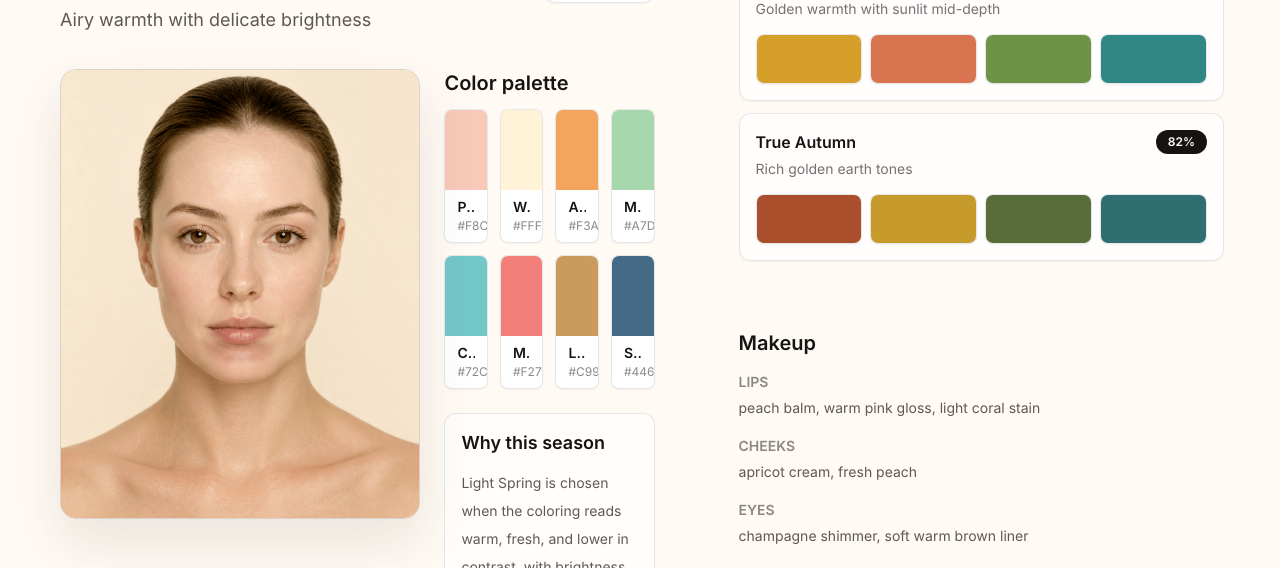
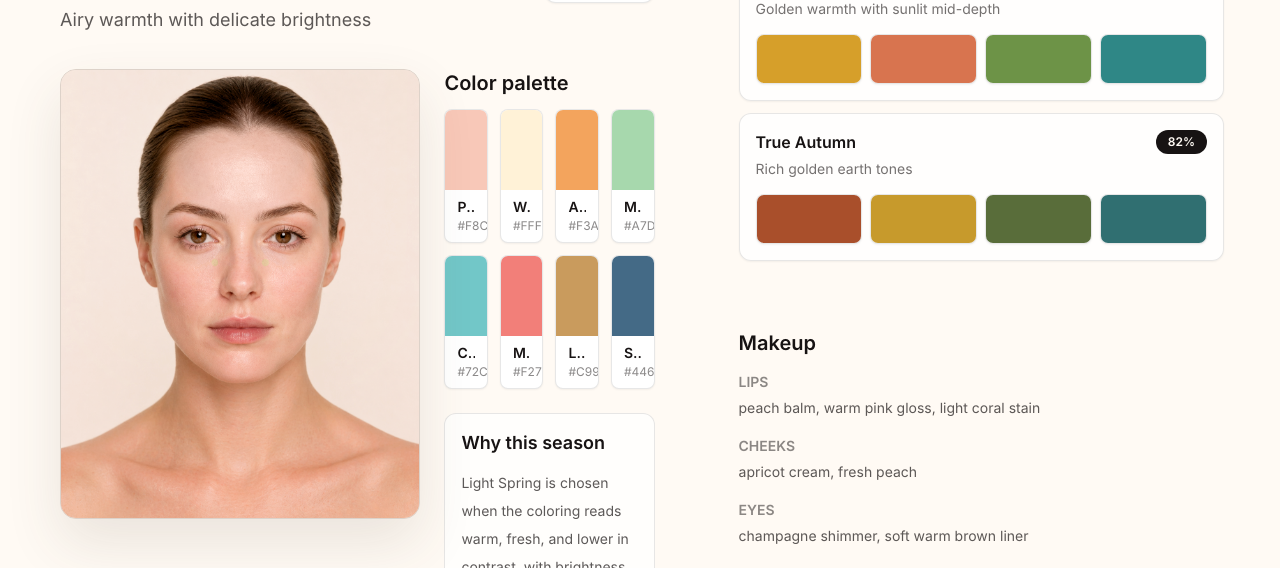
Before and after one commit to Leafpool731/Codex-Creator-Challenge, a Next.js app: page /results in a window 1280 px wide. Shown: the part 219-787 px from the top of the page. Built offline with nearby package versions, Linux system fonts and the light colour scheme.

Commit message:
Constrain portrait feature overlays

```diff
--- a/components/PortraitOverlays.tsx
+++ b/components/PortraitOverlays.tsx
@@ -1,6 +1,7 @@
 "use client";
 
 import type { CSSProperties } from "react";
+
 export type Undertone = "cool" | "neutral" | "warm" | "olive";
 
 export interface PortraitOverlaysProps {
@@ -18,7 +19,38 @@ export interface PortraitOverlaysProps {
   lightIntensity: number;
   environment: number;
   warmth: number;
+  showMasks?: boolean;
 }
+
+type FeatureMaskKey = "hair" | "leftEye" | "rightEye" | "lips";
+
+interface FeatureMaskRegion {
+  x: number;
+  y: number;
+  width: number;
+  height: number;
+}
+
+export const FEATURE_MASKS = {
+  hair: { x: 50, y: 20, width: 52, height: 34 },
+  leftEye: { x: 43, y: 43, width: 2.6, height: 2.4 },
+  rightEye: { x: 57, y: 43, width: 2.6, height: 2.4 },
+  lips: { x: 50, y: 58, width: 17, height: 4.5 }
+} satisfies Record<FeatureMaskKey, FeatureMaskRegion>;
+
+const FEATURE_SHAPES = {
+  hair:
+    "radial-gradient(ellipse 52% 62% at 50% 47%, #000 0%, #000 58%, transparent 76%)",
+  iris:
+    "radial-gradient(ellipse 52% 52% at 50% 50%, #000 0%, #000 58%, transparent 80%)",
+  lips:
+    "radial-gradient(ellipse 52% 50% at 50% 50%, #000 0%, #000 56%, transparent 82%)"
+};
+
+const EYE_MASKS: Array<[string, FeatureMaskRegion]> = [
+  ["left", FEATURE_MASKS.leftEye],
+  ["right", FEATURE_MASKS.rightEye]
+];
 
 function clamp(value: number, min = 0, max = 100): number {
   return Math.max(min, Math.min(max, value));
@@ -35,18 +67,15 @@ function maskStyle(maskImage: string): CSSProperties {
   };
 }
 
-const masks = {
-  hair:
-    "radial-gradient(ellipse 39% 22% at 50% 12%, #000 0%, #000 58%, transparent 74%)",
-  irises:
-    "radial-gradient(circle 2.15% at 42.6% 39.5%, #000 0%, #000 48%, transparent 72%), radial-gradient(circle 2.15% at 57.4% 39.5%, #000 0%, #000 48%, transparent 72%)",
-  cheeks:
-    "radial-gradient(ellipse 18% 8.5% at 38% 52%, #000 0%, #000 44%, transparent 76%), radial-gradient(ellipse 18% 8.5% at 62% 52%, #000 0%, #000 44%, transparent 76%)",
-  freckles:
-    "radial-gradient(ellipse 34% 15% at 50% 47%, #000 0%, #000 58%, transparent 100%)",
-  lips:
-    "radial-gradient(ellipse 13.5% 4.3% at 50% 62.6%, #000 0%, #000 48%, transparent 76%)"
-};
+function regionStyle(region: FeatureMaskRegion): CSSProperties {
+  return {
+    left: `${region.x}%`,
+    top: `${region.y}%`,
+    width: `${region.width}%`,
+    height: `${region.height}%`,
+    transform: "translate(-50%, -50%)"
+  };
+}
 
 export function getUndertoneOverlay(undertone: Undertone): {
   primary: string;
@@ -181,6 +210,220 @@ export function getPortraitFilter(settings: Pick<
   ].join(" ");
 }
 
+function SkinOverlay({
+  skinTone,
+  undertone,
+  skinAlpha
+}: {
+  skinTone: string;
+  undertone: ReturnType<typeof getUndertoneOverlay>;
+  skinAlpha: number;
+}) {
+  return (
+    <>
+      <div
+        className="pointer-events-none absolute inset-0"
+        style={{
+          borderRadius: "inherit",
+          backgroundColor: skinTone,
+          opacity: skinAlpha,
+          mixBlendMode: "color"
+        }}
+      />
+      <div
+        className="pointer-events-none absolute inset-0"
+        style={{
+          borderRadius: "inherit",
+          backgroundColor: undertone.primary,
+          mixBlendMode: "soft-light"
+        }}
+      />
+      <div
+        className="pointer-events-none absolute inset-0"
+        style={{
+          borderRadius: "inherit",
+          backgroundColor: undertone.secondary,
+          mixBlendMode: "overlay"
+        }}
+      />
+    </>
+  );
+}
+
+function HairOverlay({
+  color,
+  opacity
+}: {
+  color: string;
+  opacity: number;
+}) {
+  return (
+    <div
+      className="pointer-events-none absolute"
+      style={{
+        ...regionStyle(FEATURE_MASKS.hair),
+        ...maskStyle(FEATURE_SHAPES.hair),
+        backgroundColor: color,
+        borderRadius: "48% 48% 42% 42%",
+        opacity,
+        mixBlendMode: "color"
+      }}
+    />
+  );
+}
+
+function EyeOverlay({
+  color,
+  opacity
+}: {
+  color: string;
+  opacity: number;
+}) {
+  return (
+    <>
+      {EYE_MASKS.map(([key, region]) => (
+        <div
+          key={key}
+          className="pointer-events-none absolute"
+          style={{
+            ...regionStyle(region),
+            ...maskStyle(FEATURE_SHAPES.iris),
+            backgroundColor: color,
+            borderRadius: "999px",
+            opacity,
+            mixBlendMode: "color"
+          }}
+        />
+      ))}
+    </>
+  );
+}
+
+function LipOverlay({
+  color,
+  opacity
+}: {
+  color: string;
+  opacity: number;
+}) {
+  return (
+    <div
+      className="pointer-events-none absolute"
+      style={{
+        ...regionStyle(FEATURE_MASKS.lips),
+        ...maskStyle(FEATURE_SHAPES.lips),
+        backgroundColor: color,
+        borderRadius: "999px",
+        filter: "blur(1px)",
+        opacity,
+        mixBlendMode: "multiply"
+      }}
+    />
+  );
+}
+
+function BlushOverlay({ opacity }: { opacity: number }) {
+  return (
+    <div
+      className="pointer-events-none absolute inset-0"
+      style={{
+        borderRadius: "inherit",
+        backgroundColor: "rgba(211, 105, 105, 1)",
+        opacity,
+        mixBlendMode: "soft-light",
+        filter: "blur(18px)",
+        ...maskStyle(
+          "radial-gradient(ellipse 18% 8.5% at 38% 52%, #000 0%, #000 44%, transparent 76%), radial-gradient(ellipse 18% 8.5% at 62% 52%, #000 0%, #000 44%, transparent 76%)"
+        )
+      }}
+    />
+  );
+}
+
+function FrecklesOverlay({ opacity }: { opacity: number }) {
+  return (
+    <div
+      className="pointer-events-none absolute inset-0"
+      style={{
+        borderRadius: "inherit",
+        backgroundImage:
+          "radial-gradient(circle, rgba(90, 55, 35, 0.45) 0.9px, transparent 1.5px)",
+        backgroundSize: "14px 12px",
+        backgroundPosition: "center center",
+        opacity,
+        mixBlendMode: "multiply",
+        ...maskStyle(
+          "radial-gradient(ellipse 34% 15% at 50% 47%, #000 0%, #000 58%, transparent 100%)"
+        )
+      }}
+    />
+  );
+}
+
+function LightingOverlay({
+  lighting
+}: {
+  lighting: ReturnType<typeof getLightingOverlay>;
+}) {
+  return (
+    <>
+      <div
+        className="pointer-events-none absolute inset-0"
+        style={{
+          borderRadius: "inherit",
+          backgroundImage: lighting.gradient,
+          opacity: lighting.overlayOpacity,
+          mixBlendMode: lighting.blendMode,
+          boxShadow: lighting.vignette
+        }}
+      />
+      <div
+        className="pointer-events-none absolute inset-0"
+        style={{
+          borderRadius: "inherit",
+          backgroundColor: lighting.tint,
+          mixBlendMode: "soft-light",
+          opacity: 0.92
+        }}
+      />
+    </>
+  );
+}
+
+function FeatureMaskDebug() {
+  return (
+    <>
+      <div
+        className="pointer-events-none absolute"
+        style={{
+          ...regionStyle(FEATURE_MASKS.hair),
+          ...maskStyle(FEATURE_SHAPES.hair),
+          backgroundColor: "rgba(255, 0, 0, 0.34)"
+        }}
+      />
+      {EYE_MASKS.map(([key, region]) => (
+        <div
+          key={key}
+          className="pointer-events-none absolute"
+          style={{
+            ...regionStyle(region),
+            ...maskStyle(FEATURE_SHAPES.iris),
+            backgroundColor: "rgba(0, 100, 255, 0.6)"
+          }}
+        />
+      ))}
+      <div
+        className="pointer-events-none absolute"
+        style={{
+          ...regionStyle(FEATURE_MASKS.lips),
+          ...maskStyle(FEATURE_SHAPES.lips),
+          backgroundColor: "rgba(0, 190, 95, 0.48)"
+        }}
+      />
+    </>
+  );
+}
+
 export function PortraitOverlays(props: PortraitOverlaysProps) {
   const depth = clamp(props.depth);
   const saturation = clamp(props.saturation);
@@ -196,125 +439,37 @@ export function PortraitOverlays(props: PortraitOverlaysProps) {
   const depthOverlayOpacity = 0.04 + depth * 0.002;
   const blushOpacity = (blush / 100) * 0.22;
   const freckleOpacity = (freckles / 100) * 0.25;
-  const lipOpacity = 0.08 + (clamp(props.lipTint ?? 44) / 100) * 0.36;
-  const hairOpacity = 0.08 + (saturation / 100) * 0.1;
-  const eyeOpacity = 0.16 + (saturation / 100) * 0.28;
+  const lipOpacity = 0.18 + (clamp(props.lipTint ?? 44) / 100) * 0.17;
+  const hairOpacity = 0.35 + (saturation / 100) * 0.2;
+  const eyeOpacity = 0.45 + (saturation / 100) * 0.3;
   const skinAlpha = Math.max(0.08, Math.min(0.34, 0.15 + depthOverlayOpacity * 0.45));
 
   return (
     <div
       className="pointer-events-none absolute inset-0"
-      style={
-        {
-          borderRadius: "inherit",
-          "--portrait-skin": props.skinTone,
-          "--portrait-hair": props.hairColor ?? "rgba(40, 29, 24, 0.32)",
-          "--portrait-eye": props.eyeColor ?? "rgba(74, 48, 31, 0.34)",
-          "--portrait-lip": props.lipColor ?? "rgba(158, 72, 78, 0.22)"
-        } as CSSProperties
-      }
+      style={{ borderRadius: "inherit" }}
     >
-      <div
-        className="absolute inset-0"
-        style={{
-          borderRadius: "inherit",
-          backgroundColor: "var(--portrait-skin)",
-          opacity: skinAlpha,
-          mixBlendMode: "color"
-        }}
+      <SkinOverlay
+        skinTone={props.skinTone}
+        undertone={undertone}
+        skinAlpha={skinAlpha}
       />
-      <div
-        className="absolute inset-0"
-        style={{
-          borderRadius: "inherit",
-          backgroundColor: undertone.primary,
-          mixBlendMode: "soft-light"
-        }}
+      <BlushOverlay opacity={blushOpacity} />
+      <FrecklesOverlay opacity={freckleOpacity} />
+      <HairOverlay
+        color={props.hairColor ?? "rgba(40, 29, 24, 0.32)"}
+        opacity={hairOpacity}
       />
-      <div
-        className="absolute inset-0"
-        style={{
-          borderRadius: "inherit",
-          backgroundColor: undertone.secondary,
-          mixBlendMode: "overlay"
-        }}
+      <EyeOverlay
+        color={props.eyeColor ?? "rgba(74, 48, 31, 0.34)"}
+        opacity={eyeOpacity}
       />
-      <div
-        className="absolute inset-0"
-        style={{
-          borderRadius: "inherit",
-          backgroundColor: "rgba(211, 105, 105, 1)",
-          opacity: blushOpacity,
-          mixBlendMode: "soft-light",
-          filter: "blur(18px)",
-          ...maskStyle(masks.cheeks)
-        }}
+      <LipOverlay
+        color={props.lipColor ?? "rgba(158, 72, 78, 0.22)"}
+        opacity={lipOpacity}
       />
-      <div
-        className="absolute inset-0"
-        style={{
-          borderRadius: "inherit",
-          backgroundImage:
-            "radial-gradient(circle, rgba(90, 55, 35, 0.45) 0.9px, transparent 1.5px)",
-          backgroundSize: "14px 12px",
-          backgroundPosition: "center center",
-          opacity: freckleOpacity,
-          mixBlendMode: "multiply",
-          ...maskStyle(masks.freckles)
-        }}
-      />
-      <div
-        className="absolute inset-0"
-        aria-hidden="true"
-        style={{
-          borderRadius: "inherit",
-          backgroundColor: "var(--portrait-hair)",
-          opacity: hairOpacity,
-          mixBlendMode: "color",
-          ...maskStyle(masks.hair)
-        }}
-      />
-      <div
-        className="absolute inset-0"
-        aria-hidden="true"
-        style={{
-          borderRadius: "inherit",
-          backgroundColor: "var(--portrait-eye)",
-          opacity: eyeOpacity,
-          mixBlendMode: "color",
-          ...maskStyle(masks.irises)
-        }}
-      />
-      <div
-        className="absolute inset-0"
-        style={{
-          borderRadius: "inherit",
-          backgroundColor: "var(--portrait-lip)",
-          opacity: lipOpacity,
-          mixBlendMode: "multiply",
-          filter: "blur(5px)",
-          ...maskStyle(masks.lips)
-        }}
-      />
-      <div
-        className="absolute inset-0"
-        style={{
-          borderRadius: "inherit",
-          backgroundImage: lighting.gradient,
-          opacity: lighting.overlayOpacity,
-          mixBlendMode: lighting.blendMode,
-          boxShadow: lighting.vignette
-        }}
-      />
-      <div
-        className="absolute inset-0"
-        style={{
-          borderRadius: "inherit",
-          backgroundColor: lighting.tint,
-          mixBlendMode: "soft-light",
-          opacity: 0.92
-        }}
-      />
+      <LightingOverlay lighting={lighting} />
+      {props.showMasks ? <FeatureMaskDebug /> : null}
     </div>
   );
 }
```
